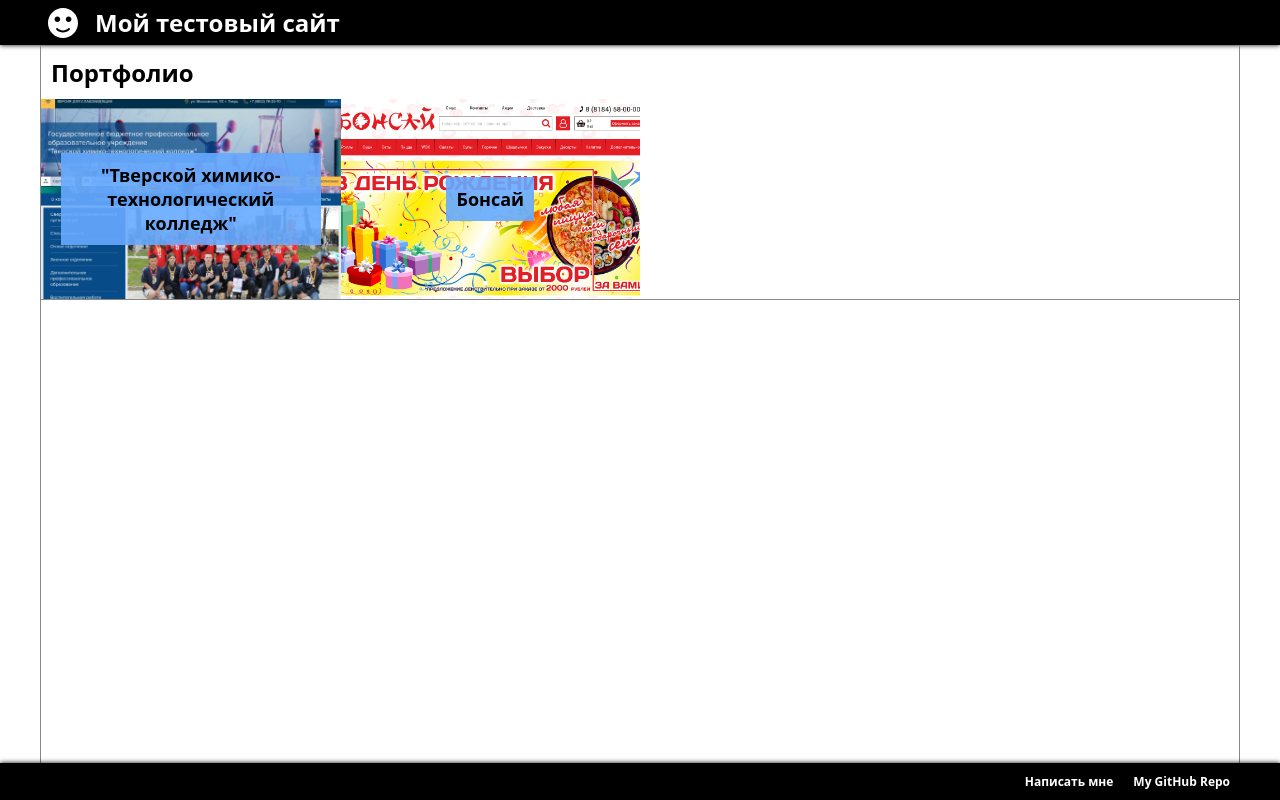
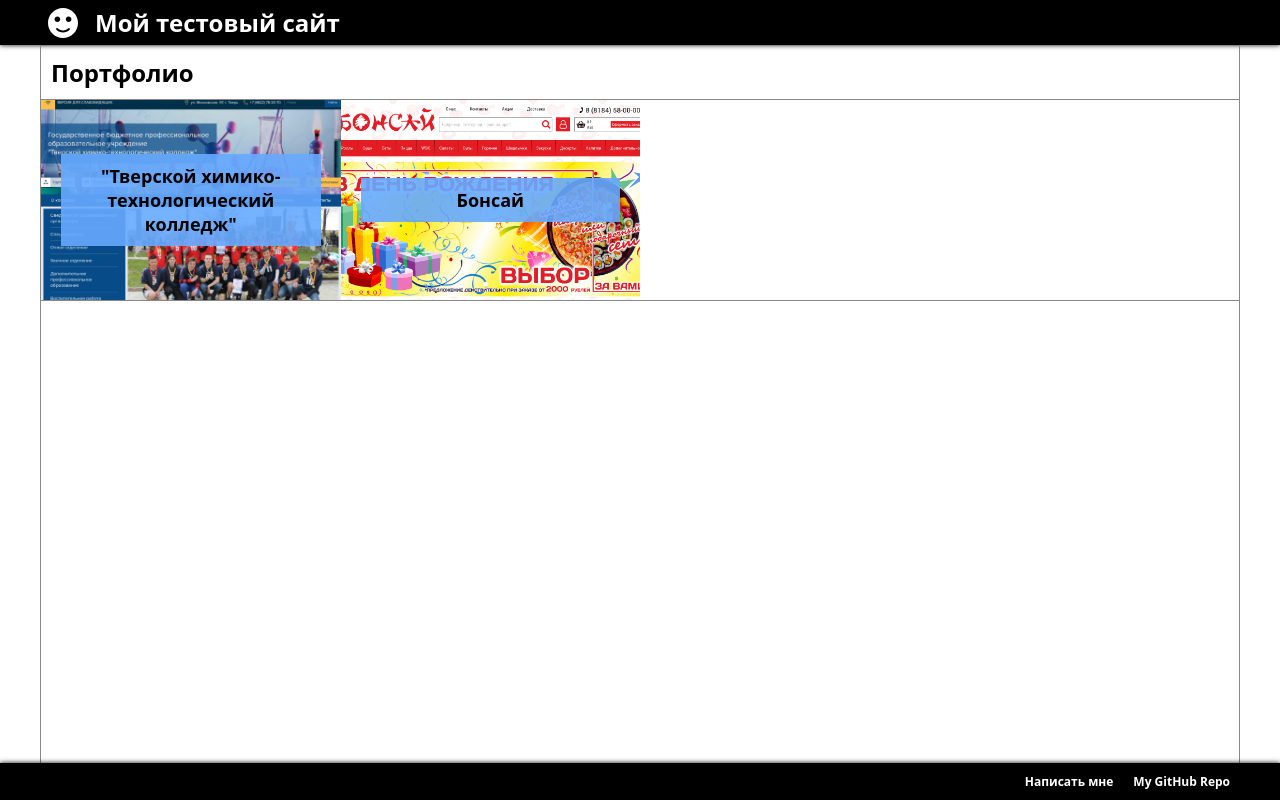
Before and after one commit to Konformist/konformist.github.io, a Vue app: page / in a window 1280 px wide. Built offline with nearby package versions, Linux system fonts and the light colour scheme.

Commit message:
fix and filling sites block

```diff
--- a/src/App.vue
+++ b/src/App.vue
@@ -38,7 +38,7 @@ main {
     border-right-width: 0;
     border-left-width: 0;
 
-    h2 {
+    > h2 {
         width: 100%;
         margin: 0;
         padding: 10px;
--- a/src/components/sites.vue
+++ b/src/components/sites.vue
@@ -1,13 +1,9 @@
 <template lang="html">
     <div class="sites-wrapper">
-        <section class="site-block" v-for="site in sites">
-            <a v-bind:href="site.link">
-                <div class="site-title">{{ site.name }}</div>
-                <div class="site-image"
-                    v-bind:style="`background-image: url('${site.image}');`">
-                </div>
-            </a>
-        </section>
+        <a class="site-block" v-for="site in sites" v-bind:href="site.link">
+            <div class="site-title">{{ site.name }}</div>
+            <div class="site-image" v-bind:style="addImageSrc(site.image)"></div>
+        </a>
     </div>
 </template>
 
@@ -18,15 +14,20 @@ export default {
             {
                 name: '"Тверской химико-технологический колледж"',
                 link: 'https://thtk.1mcg.ru/',
-                image: 'images/sites/thtk.jpg',
+                image: 'thtk.jpg',
             },
             {
                 name: 'Бонсай',
                 link: 'https://bonsai.asia/',
-                image: 'images/sites/bonsai.png',
+                image: 'bonsai.png',
             },
         ]
-    }}
+    }},
+    methods: {
+        addImageSrc: (name) => {
+            return `background-image: url('images/sites/${name}');`;
+        }
+    }
 }
 </script>
 
@@ -34,35 +35,37 @@ export default {
 .sites-wrapper {
     display: flex;
     flex-wrap: wrap;
+    border-top: 1px solid #888;
 }
 
 .site-block {
     height: 200px;
     flex-basis: 25%;
+    display: flex;
+    align-items: center;
+    justify-content: center;
     position: relative;
-    //border: 1px solid #888;
+    color: black;
+    text-decoration: none;
     box-sizing: border-box;
 
-    &:hover .site-image { filter: blur(2px); }
-
-    a {
-        width: 100%;
-        height: 100%;
-        padding: 20px;
-        display: flex;
-        align-items: center;
-        justify-content: center;
-        color: black;
-        text-decoration: none;
-        box-sizing: border-box;
+    &:hover .site-title {
+        max-width: 100%;
+        max-height: 100%;
+        padding: 30px;
     }
 
     .site-title {
+        max-width: calc(100% - 40px);
+        width: 100%;
+        max-height: calc(100% - 40px);
         padding: 10px;
         z-index: 1;
         font-weight: 600;
         font-size: 18px;
         text-align: center;
+        transition: .15s;
+        box-sizing: border-box;
         background-color: rgba(102, 170, 255, .9);
     }
 
```
Also changed, not shown: app.js.
